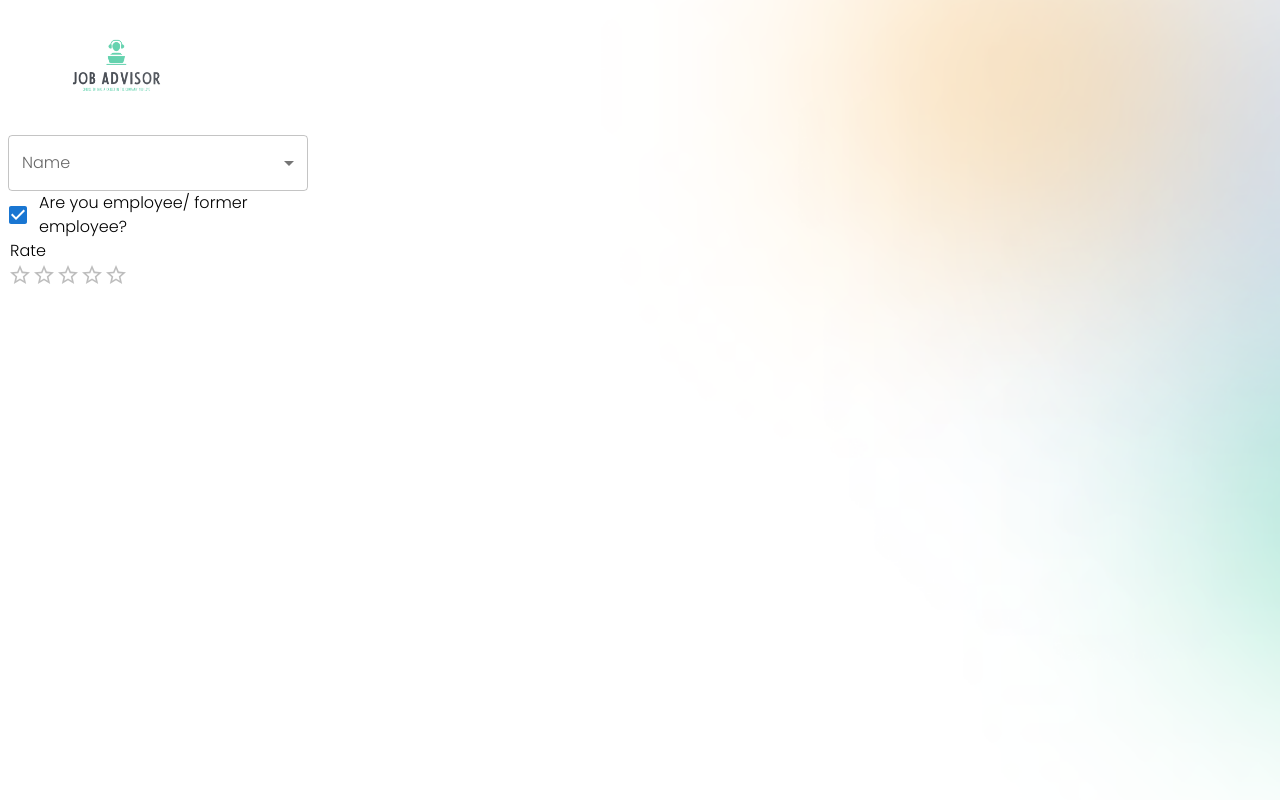
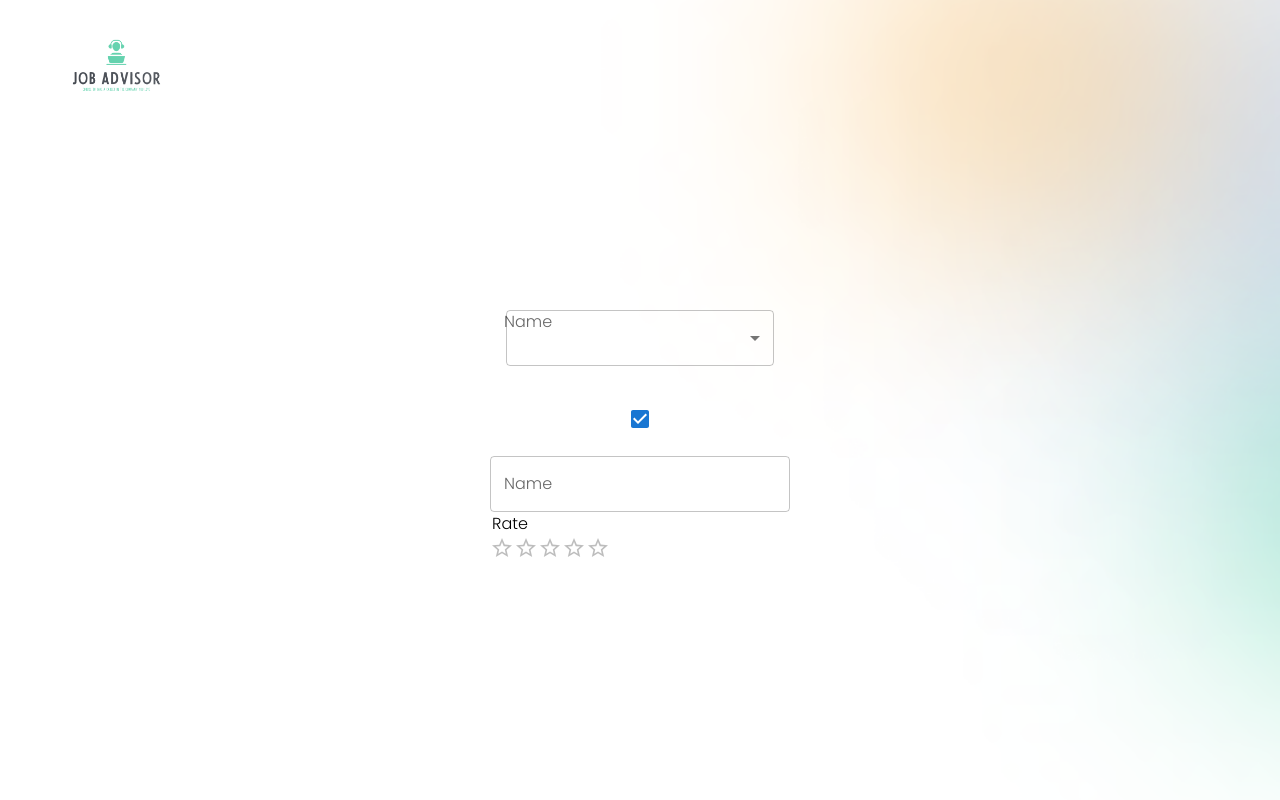
Before and after one commit to Job-Advisor-project/FrontEnd, a React (Create React App) app in the folder react/: page /reviews in a window 1280 px wide. Built offline with nearby package versions, Linux system fonts and the light colour scheme.

Commit message:
added fields

```diff
--- a/react/src/pages/ReviewForm.jsx
+++ b/react/src/pages/ReviewForm.jsx
@@ -1,12 +1,6 @@
-import {
-  Box,
-  Checkbox,
-  FormControlLabel,
-  Grid,
-  Rating,
-  Select,
-  Typography,
-} from "@mui/material";
+import { Box, Checkbox, Grid, Rating, Select, Typography } from "@mui/material";
+import slider from "../api/slider.json";
+import TextField from "@mui/material/TextField";
 
 import OutlinedInput from "@mui/material/OutlinedInput";
 import InputLabel from "@mui/material/InputLabel";
@@ -17,11 +11,14 @@ import * as React from "react";
 import { getCompanyListVm } from "../api/viewModelels/companyListVm";
 
 export default function ReviewForm() {
+  const [jobTitle, setJobTitle] = React.useState("");
   const [companyList, setCompanyList] = React.useState([]);
   const [selectedCompany, setSelectedCompany] = React.useState([]);
   const [employee, setEmployee] = React.useState(false);
   const [value, setValue] = React.useState(null);
-  console.log(selectedCompany, employee, value);
+  const [review, setReview] = React.useState("");
+  const [tag, setTag] = React.useState("");
+  console.log(selectedCompany, employee, value, jobTitle, review);
   const handleChange = (event) => {
     const {
       target: { value },
@@ -50,10 +47,21 @@ export default function ReviewForm() {
           />
         </Typography>
       </Grid>
-      <div>
+      <Box
+        sx={{
+          display: "flex",
+          flexDirection: "column",
+          minWidth: "50%",
+          height: "600px",
+          border: "bold",
+          alignItems: "center",
+          justifyContent: "space-around",
+        }}
+      >
         <FormControl sx={{ m: 1, width: 300 }}>
           <InputLabel>Name</InputLabel>
           <Select
+            sx={{ m: 2 }}
             multiple
             value={selectedCompany}
             onChange={handleChange}
@@ -66,16 +74,21 @@ export default function ReviewForm() {
               </MenuItem>
             ))}
           </Select>
-          <FormControlLabel
-            control={
-              <Checkbox
-                defaultChecked
-                onChange={() => setEmployee(!employee)}
-              />
-            }
-            label="Are you employee/ former employee?"
+
+          <Checkbox
+            sx={{ m: 2 }}
+            defaultChecked
+            onChange={() => setEmployee(!employee)}
+          />
+
+          <TextField
+            id="outlined-name"
+            label="Name"
+            value={jobTitle}
+            onChange={(event) => setJobTitle(event.target.value)}
           />
           <Typography component="legend">Rate</Typography>
+
           <Rating
             name="simple-controlled"
             value={value}
@@ -84,7 +97,7 @@ export default function ReviewForm() {
             }}
           />
         </FormControl>
-      </div>
+      </Box>
     </Box>
   );
 }
```
